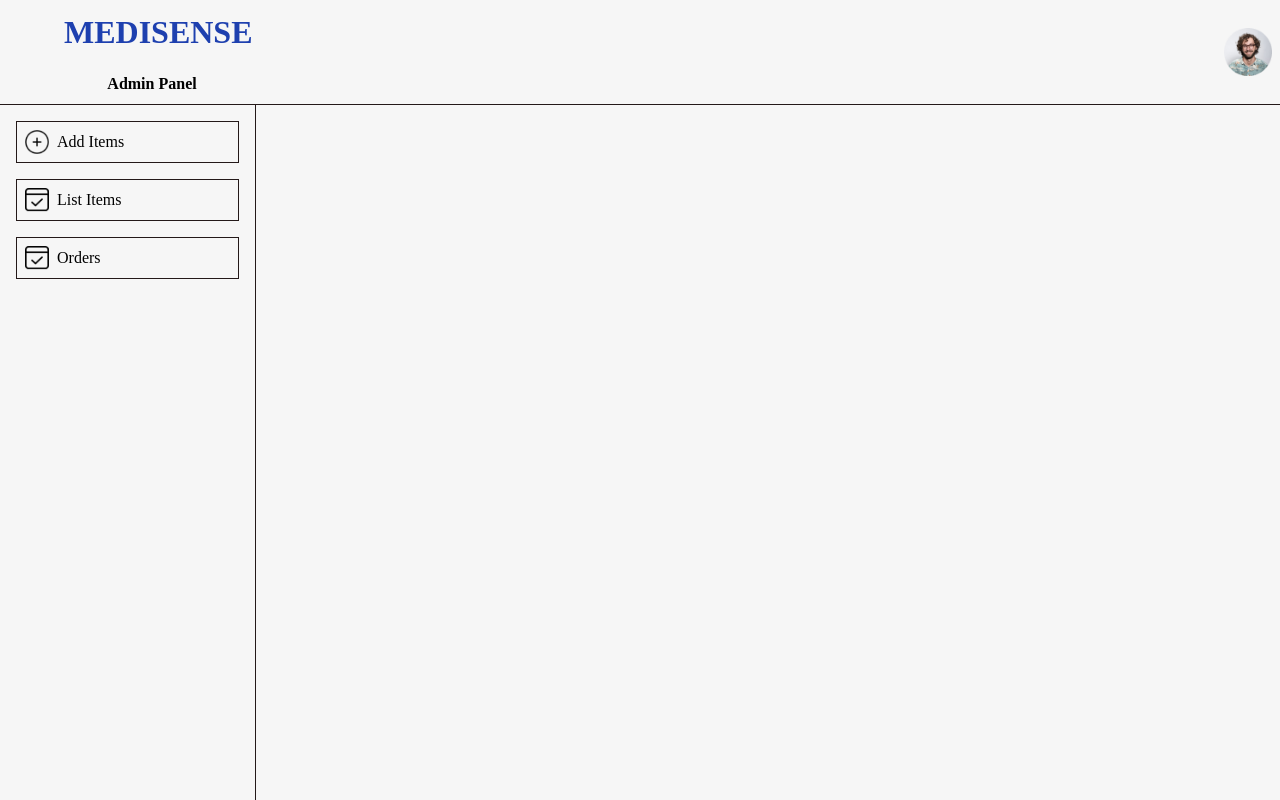
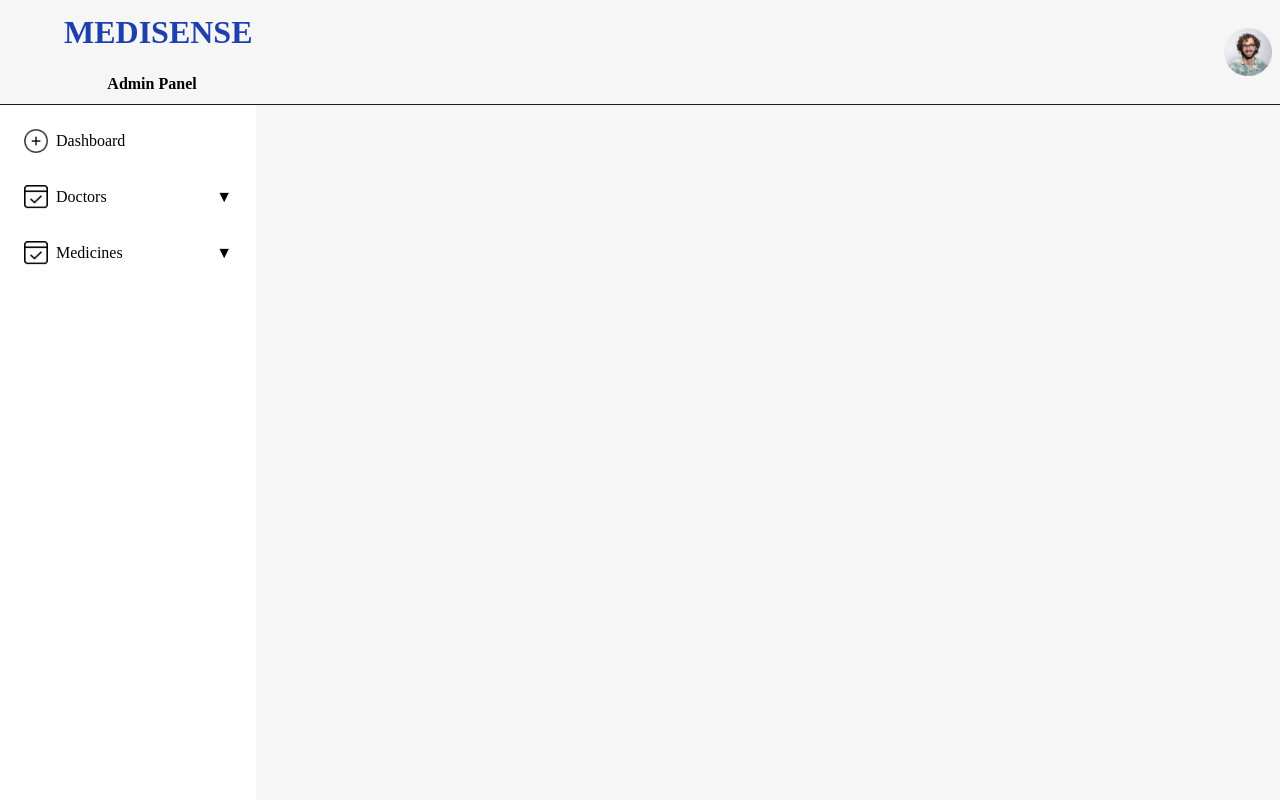
Before and after one commit to Shahab-16/MediSense, a React (Create React App) app in the folder admin/: page / in a window 1280 px wide. Built offline with nearby package versions, Linux system fonts and the light colour scheme.

Commit message:
updated admin section

```diff
--- a/admin/src/App.js
+++ b/admin/src/App.js
@@ -7,11 +7,12 @@ import ListItems from "./pages/ListItems";
 import Orders from "./pages/Orders";
 import {ToastContainer} from 'react-toastify';
 import 'react-toastify/dist/ReactToastify.css';
+import AddDoctors from "./pages/Doctors/AddDoctors";
 function App() {
   return (
     <div className="flex flex-col min-h-screen">
       <Navbar/>
-      <ToastContainer/>
+      {/* <ToastContainer/> */}
       <hr></hr>
       <div className="flex flex-1">
         <Sidebar/>
@@ -21,6 +22,7 @@ function App() {
           <Route path="/orders" element={<Orders/>}/>
         </Routes>
       </div>
+      {/* jkbaksbdvkasj */}
     </div>
   );
 }
--- a/admin/src/components/Sidebar.js
+++ b/admin/src/components/Sidebar.js
@@ -1,33 +1,76 @@
 import React from 'react'
 import { assets } from '../assets/admin_assets/assets'
 import { NavLink } from 'react-router-dom'
-
+import { useState } from 'react'
 const Sidebar = () => {
+  const [isDoctorsDropdownOpen, setDoctorsDropdownOpen] = useState(false);
+  const [isMedicinesDropdownOpen, setMedicinesDropdownOpen] = useState(false);
   return (
-    <div className="w-full md:w-1/4 lg:max-w-[20%] p-4 flex flex-col gap-4 border-r border-[#241919]">
+    <div className=" bg-white w-full md:w-1/4 lg:max-w-[20%] p-4 flex flex-col gap-4">
       <NavLink
         to="/additems"
-        className="flex items-center gap-2 border border-[#241919] p-2 hover:bg-gray-100 transition-all duration-200"
+        className="flex items-center gap-2 p-2 hover:bg-gray-100 transition-all duration-200"
       >
         <img src={assets.add_icon} alt="add_icon" className="w-6 h-6" />
-        <p className="text-sm md:text-base">Add Items</p>
+        <p className="text-sm md:text-base">Dashboard</p>
       </NavLink>
 
+      <div
+        onClick={() => setDoctorsDropdownOpen(!isDoctorsDropdownOpen)}
+        className="flex justify-between p-2 hover:bg-blue-600 transition-all duration-500 cursor pointer"
+      >
+        <div className="flex items-center gap-2">
+          <img src={assets.order_icon} alt="order" className="w-6 h-6" />
+          <p className="text-sm md:text-base">Doctors</p>
+        </div>
+        <span>{isDoctorsDropdownOpen ? '▲' : '▼'}</span>
+      </div>
+      {isDoctorsDropdownOpen && (
+        <div className="flex flex-col gap-2 ml-6 mt-2">
           <NavLink
-        to="/listitems"
-        className="flex items-center gap-2 border border-[#241919] p-2 hover:bg-gray-100 transition-all duration-200"
+            to="/doctors/appointments"
+            className="text-sm md:p-2 text-base text-black-700 hover:bg-blue-600 transition-all duration-500"
           >
+            Appointments
+          </NavLink>
+          <NavLink
+            to="/doctors/doctors-list"
+            className="text-sm md:p-2 text-base text-black-700 hover:bg-blue-600 transition-all duration-500"
+          >
+            Doctors List
+          </NavLink>
+          <NavLink
+            to="/doctors/add-doctors"
+            className="text-sm md:p-2 text-base text-black-700 hover:bg-blue-600 transition-all duration-500"
+          >
+            Add Doctor
+          </NavLink>
+        </div>
+      )}
+        <div onClick={() => setMedicinesDropdownOpen(!isMedicinesDropdownOpen)}
+          className='flex justify-between p-2  hover:bg-blue-600 transition-all duration-500 cursor-pointer'>
+          <div  className='flex items-center gap-2'>
           <img src={assets.order_icon} alt="order" className="w-6 h-6" />
-        <p className="text-sm md:text-base">List Items</p>
+          <p className="text-sm md:text-base">Medicines</p>
+          </div>
+          <span>{isMedicinesDropdownOpen ? '▲' : '▼'}</span>
+        </div>
+        {isMedicinesDropdownOpen && (
+        <div className="flex flex-col gap-2 ml-6 mt-2">
+          <NavLink
+            to="/doctors/add-medicines"
+            className="text-sm md:p-2 text-base text-black-700 hover:bg-blue-600 transition-all duration-500"
+          >
+            Add Medicines
           </NavLink>
-
           <NavLink
-        to="/orders"
-        className="flex items-center gap-2 border border-[#241919] p-2 hover:bg-gray-100 transition-all duration-200"
+            to="/doctors/medicines-list"
+            className="text-sm md:p-2 text-base text-black-700 hover:bg-blue-600 transition-all duration-500"
           >
-        <img src={assets.order_icon} alt="order" className="w-6 h-6" />
-        <p className="text-sm md:text-base">Orders</p>
+            Medicines List
           </NavLink>
+        </div>
+      )}
     </div>
   )
 }
--- /dev/null
+++ b/admin/src/pages/Doctors/AddDoctors.jsx
@@ -0,0 +1,11 @@
+import React from 'react'
+
+const AddDoctors = () => {
+  return (
+    <div>
+
+    </div>
+  )
+}
+
+export default AddDoctors
--- /dev/null
+++ b/admin/src/pages/Doctors/Appointment.jsx
@@ -0,0 +1,11 @@
+import React from 'react'
+
+const Appointment = () => {
+  return (
+    <div>
+
+    </div>
+  )
+}
+
+export default Appointment
--- /dev/null
+++ b/admin/src/pages/Doctors/DoctorsList.jsx
@@ -0,0 +1,11 @@
+import React from 'react'
+
+const DoctorsList = () => {
+  return (
+    <div>
+
+    </div>
+  )
+}
+
+export default DoctorsList
```
Lines whose indentation alone changed are shown as unchanged.
